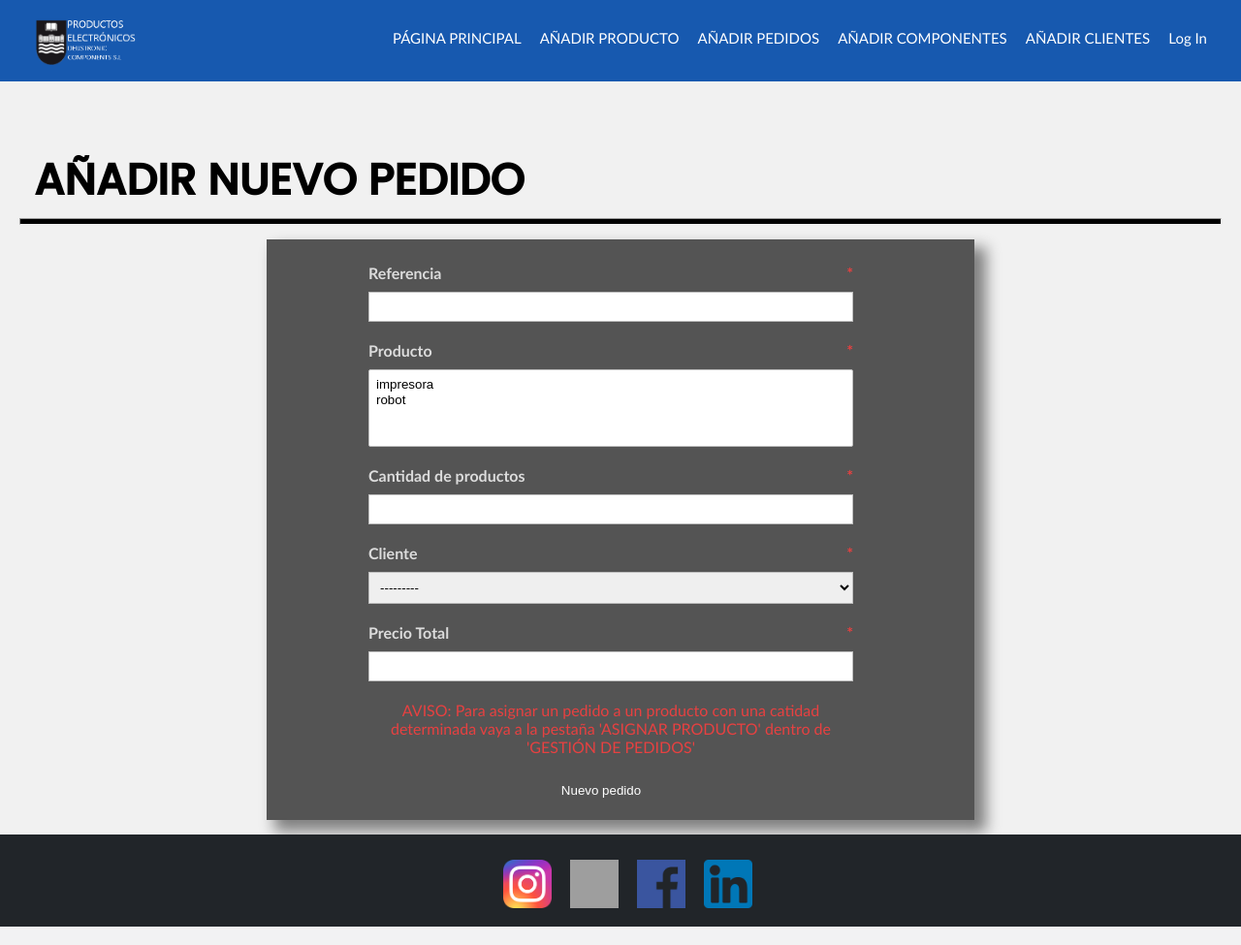
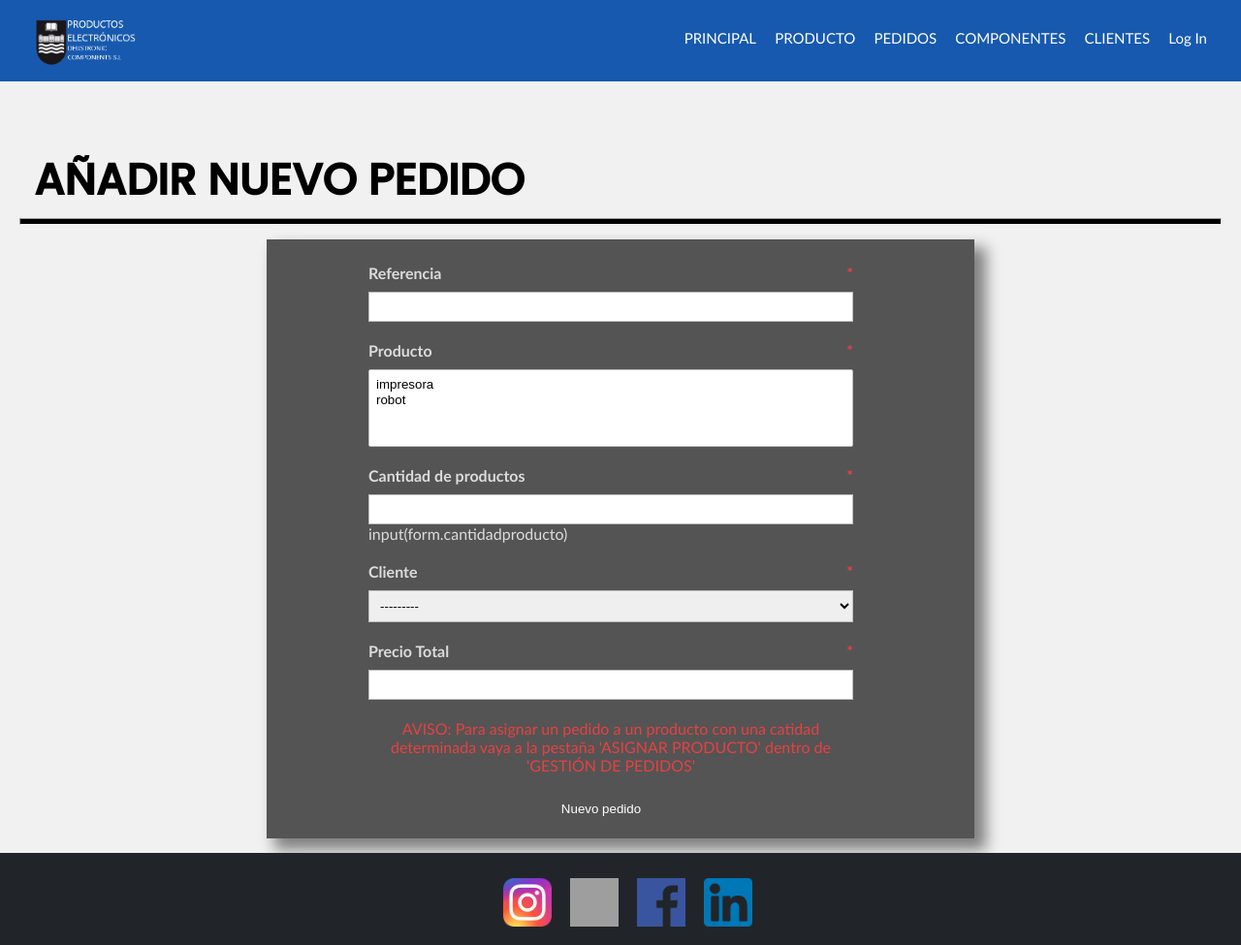
Before and after one commit to mikelpg1/reto2IngenieriaWeb, a Django app: page /deustronic/anyadirPedido in a window 1280 px wide. Shown: the whole page at 97% size. Run offline with Django 3.2, Linux system fonts and the light colour scheme; data comes from the database, SQL or seed files in the repository; both versions use the stored data as it was after the commit; grey boxes are pictures that could not be loaded.

Commit message:
reunión
Co-authored-by: Juancarloscolon <Juancarloscolon@users.noreply.github.com>
Co-authored-by: javiermoreno02 <javiermoreno02@users.noreply.github.com>

```diff
--- a/mysite/deustronic/static/js/calcularPrecioTotalProducto.js
+++ b/mysite/deustronic/static/js/calcularPrecioTotalProducto.js
@@ -0,0 +1,6 @@
+var precioTotal;
+
+function calcularPrecio(cantidad, precio){
+    precioTotal = cantidad * precio
+    return precioTotal;
+}
--- a/mysite/deustronic/templates/anyadirPedido.html
+++ b/mysite/deustronic/templates/anyadirPedido.html
@@ -1,6 +1,7 @@
 <!--Heredamos todos los elementos de base.html-->
 {% extends "base.html" %}
 {% load static %}
+
 
 <!--Bloque content, que varia dependiendo el html.-->
 {% block content %}
@@ -25,6 +26,8 @@
             <li>
                 <label for="id_cantidadproducto">Cantidad de productos <span class="required">*</span></label>
                 {{ form.cantidadproducto }}
+                input(form.cantidadproducto)
+
             </li>
             <li>
                 <label for="id_cliente">Cliente <span class="required">*</span></label>
--- a/mysite/deustronic/templates/base.html
+++ b/mysite/deustronic/templates/base.html
@@ -16,11 +16,11 @@
             <nav class="menu">
                 <img src="{% static 'IMG/DEUSTO.png' %}" alt="Logo" width="150px">
                 <ul>
-                    <li><a href="{% url 'base' %}">PÁGINA PRINCIPAL</a></li>
-                    <li><a href="{% url 'anyadirProducto' %}">AÑADIR PRODUCTO</a></li>
-                    <li><a href="{% url 'anyadirPedido' %}">AÑADIR PEDIDOS</a></li>
-                    <li><a href="{% url 'anyadirComponente' %}">AÑADIR COMPONENTES</a></li>
-                    <li><a href="{% url 'anyadirCliente' %}">AÑADIR CLIENTES</a></li>
+                    <li><a href="{% url 'base' %}">PRINCIPAL</a></li>
+                    <li><a href="{% url 'anyadirProducto' %}">PRODUCTO</a></li>
+                    <li><a href="{% url 'anyadirPedido' %}">PEDIDOS</a></li>
+                    <li><a href="{% url 'anyadirComponente' %}">COMPONENTES</a></li>
+                    <li><a href="{% url 'anyadirCliente' %}">CLIENTES</a></li>
                     {% if user.is_authenticated %}
                         <li><a href= "">{{user.username}}</a>
                             <ul>
--- a/mysite/deustronic/templates/listadoProducto.html
+++ b/mysite/deustronic/templates/listadoProducto.html
@@ -23,8 +23,6 @@
         </tr>
     </thead>
     <tbody>
-
-
 
         <ul>
             <!--Recorremos todos los productos existentes y los visualizamos como una lista no ordenada <ul>-->
```
Also changed, not shown: mysite/db.sqlite3.
